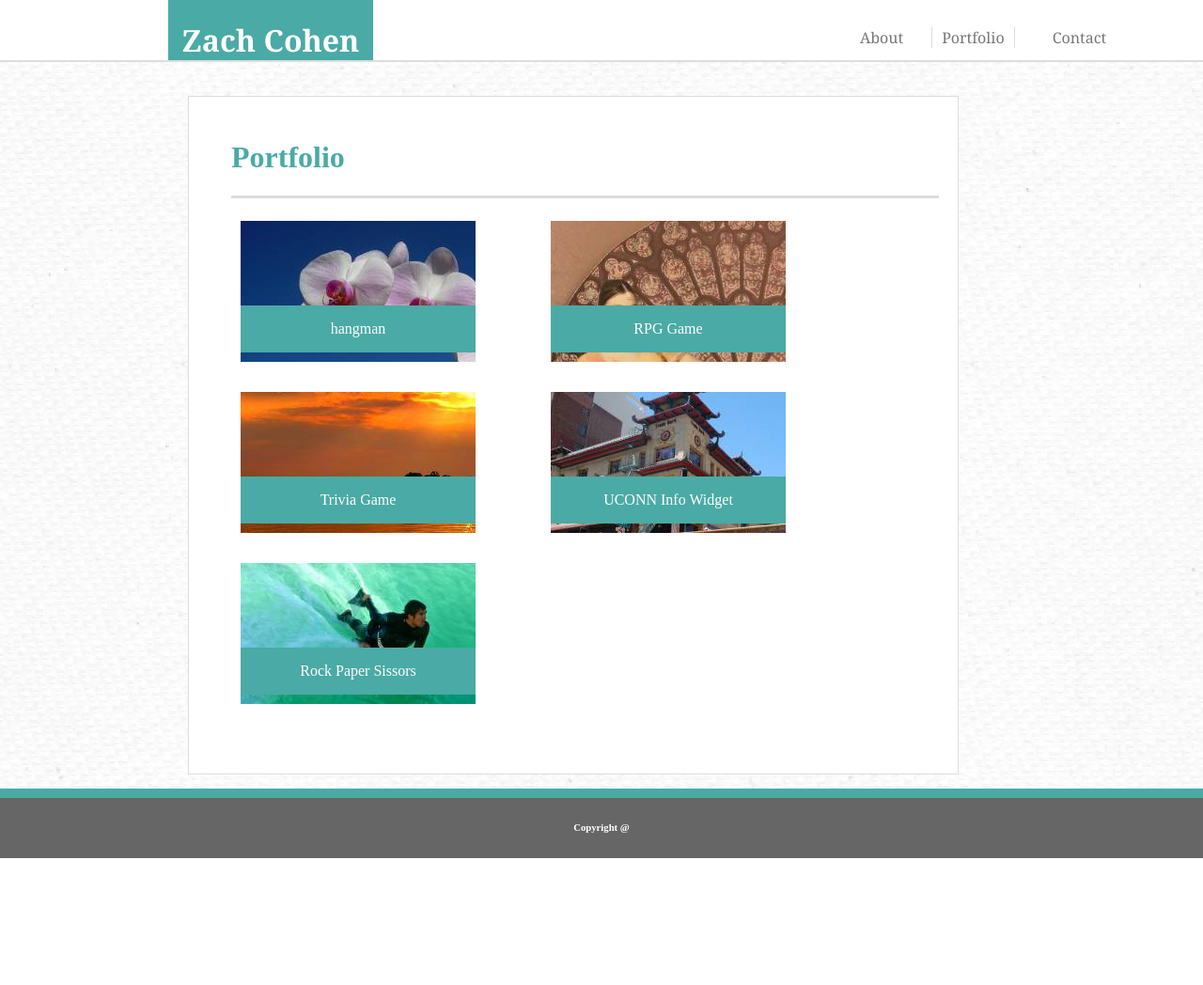
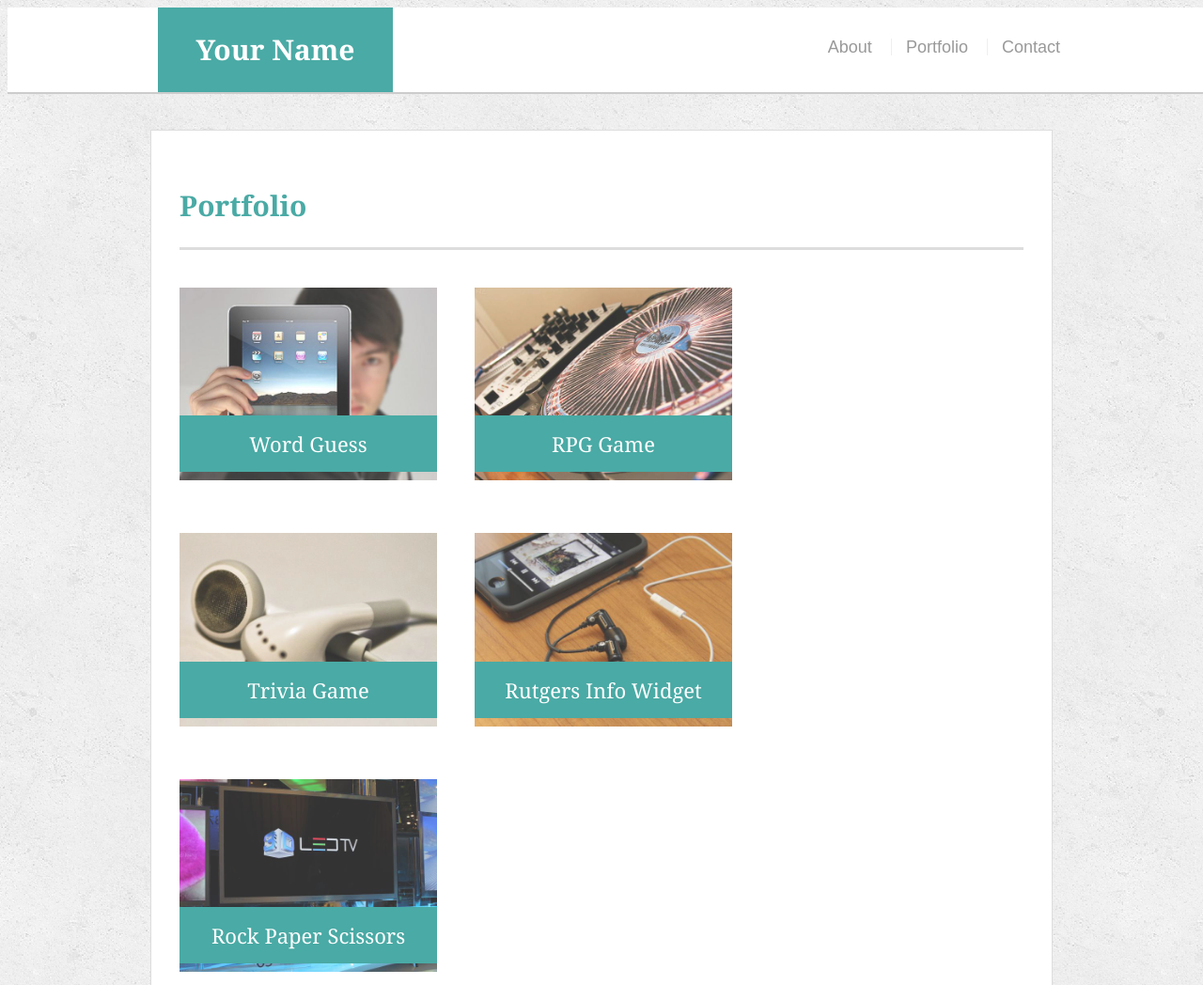
Before and after one commit to thezman88/Responsive-Portfolio, a plain HTML site: page portfolio.html in a window 1280 px wide. Shown: the top 1048 px of the page at 94% size. Before the commit the page ends 913 px from the top, so only its background shows below. Drawn offline with Linux system fonts and the light colour scheme; files whose address does not match are found by name.

Commit message:
page switch

```diff
--- a/assets/css/styles.css
+++ b/assets/css/styles.css
@@ -1,183 +1,270 @@
-body{
+body {
+  font-family: Arial, "Helvetica Neue", Helvetica, sans-serif;
+  font-size: 18px;
+  line-height: 34px;
+  color: #777777;
+  background: url("../images/concrete_seamless.png");
+}
 
-  margin: 0;
-  padding: 0;
+* {
+  box-sizing: border-box;
+}
+
+/* general */
+.container {
+  width: 100%;
+  max-width: 960px;
+  margin: 0 auto;
+  clear: both;
+}
+
+h1,
+h2,
+h3,
+p {
+  margin-bottom: 20px;
+}
+
+p:last-child {
+  margin-bottom: 0;
+}
+
+h1,
+h2,
+h3 {
+  font-family: Georgia, Times, "Times New Roman", serif;
+  font-weight: 700;
+  color: #4aaaa5;
+}
+
+h1 {
+  padding-bottom: 20px;
+  font-size: 30px;
+  line-height: 49px;
+  border-bottom: 3px solid #dddddd;
+}
+
+h2,
+h3 {
+  font-size: 22px;
+}
+
+/* header */
+#masthead {
+  position: fixed;
+  z-index: 99;
+  width: 100%;
+  margin: 0 0 30px;
+  overflow: auto;
+  color: #ffffff;
+  background: #ffffff;
+  border-bottom: 2px solid #cccccc;
+}
+
+#logo {
+  float: left;
+  width: 250px;
+  height: 90px;
+  font-family: Georgia, Times, "Times New Roman", serif;
+  font-size: 30px;
+  font-weight: 700;
+  line-height: 90px;
+  color: #ffffff;
+  text-align: center;
+  text-decoration: none;
+  background: #4aaaa5;
+}
+
+nav {
+  float: right;
+  margin-top: 25px;
+}
+
+nav a {
+  display: inline-block;
+  padding-left: 15px;
+  margin-left: 15px;
+  line-height: 18px;
+  color: #999;
+  text-decoration: none;
+  border-left: 1px solid #efefef;
+}
+
+nav a:first-child {
+  border-left: 0 none;
+}
+
+/* footer */
+footer {
+  padding: 30px 0;
+  clear: both;
+  font-size: 12px;
+  color: #ffffff;
+  color: #cccccc;
+  text-align: center;
+  background: #666666;
+  border-top: 8px solid #4aaaa5;
+  height: 50px;
+  width: 100%;
+}
+
+h3, h2 {
+  padding-bottom: 20px;
+  margin-bottom: 15px;
+  line-height: 22px;
+  border-bottom: 2px solid #eeeeee;
+}
+
+/* main */
+#main-container {
+  padding-top: 130px;
+  min-height: calc(100vh - 70px);
+}
+
+.main-section {
+  float: left;
+  width: 100%;
+  max-width: 960px;
+  padding: 30px;
+  margin: 0 0 40px;
+  background: #ffffff;
+  border: 1px solid #dddddd;
+}
+
+/* portfolio page */
+.work {
+  position: relative;
+  float: left;
+  width: 274px;
+  margin: 20px 0 25px;
+  overflow: auto;
+}
+
+.work:nth-child(even) {
+  margin-right: 40px;
+}
+
+.work img {
+  width: 100%;
+  border: 0 none;
+  opacity: 0.8;
+}
+
+.work h3 {
+  position: absolute;
+  bottom: 20px;
+  width: 100%;
+  padding: 15px;
+  margin-bottom: 0;
+  font-weight: 300;
+  line-height: 30px;
+  color: #ffffff;
+  text-align: center;
+  background: #4aaaa5;
+  border-bottom: 0;
+}
+
+.auth-image {
+  float: left;
+  width: 200px;
+  height: auto;
+  margin-top: 10px;
+  margin-right: 25px;
+}
+
+/* contact page */
+#contact-form ul {
+  margin-bottom: 20px;
+}
+
+#contact-form li {
+  margin-bottom: 10px;
+}
+
+label,
+input[type=text],
+input[type=email],
+textarea {
   display: block;
-  text-decoration: none;
+  width: 100%;
+}
 
+input[type=text],
+input[type=email],
+textarea {
+  height: 35px;
+  padding: 0 10px;
+  font-size: 14px;
+  border: 1px solid #dddddd;
 }
-body{
-  min-height: 100vh;
-  align-items: center;
-  justify-content: center;
-  color: #333;
-  font-family: 'calibri, sans=serif';
-  font-weight: 400;
-  text-transform: capitalize;
-  background-image: url(/Users/zacharycohen/Desktop/BootCamp-HW/Responsive-Portfolio/assets/images/clean_textile_@2X.png);
+
+textarea {
+  height: 200px;
+}
+
+input[type=submit] {
+  padding: 10px 30px;
+  font-size: 18px;
+  color: #ffffff;
+  cursor: pointer;
+  background: #4aaaa5;
+  border: 0 none;
+}
+
+/* media query */
+@media screen and (max-width: 640px) {
+  .auth-image{
+    width:100%;
+  }
+  #main-container{
+    width:900px;
 
 
   }
-a:link{
-  color:#777777;
-}
-a:visited{
-  color:#777777;
-}
-a:hover{
-  color:#777777;
-}
-a:focus{
-  color:#777777;
-}
-a:active{
-  color:#777777;
+  .main-section{
+    margin-top:40px
   }
 
-header{
-  font-family: 'Georgia', Times, Times New Roman, serif;
-  background-color: #ffffff;
-  height: 4rem;
-  display: flex;
-  justify-content: center;
-  flex-direction: column;
-  text-align: center;
-  color: #777777;
-  border-bottom: 2px solid #dddddd;
+  #logo{
+    width:100%;
+    padding-right:250px;
+  }
+  nav{
+    width:100%;
+    padding-left: 470px;
+  }
+
+}
+@media screen and (max-width: 768px) {
+nav{
+  margin-right:250px;
+}
+#main-container{
+  width:1000px;
 
 
 }
+.main-section{
+  width: 100%;
+ max-width: 650px;
 
+ /* Box-model */
+ padding: 30px;
 
-h1{
-  color: #fff;
+ /* Positioning */
+ margin: 0 0 200px;
 }
-nav a{
-  display: table;
-  float: left;
-  padding: 25px;
-  text-decoration: none;
 
 }
-nav a:hover{
-  color: #4aaaa5;
+@media screen and (max-width: 980px) {
+  #main-container {
+    padding-right: 300px;
+    /* padding-bottom: 500px; */
+    /* height: 300px; */
+    /* margin-bottom: 400px; */
+    /* margin-right: 200px; */
   }
   nav{
-  float: left;
-  position: absolute;
-  left: 850px;
-
+    padding-right: 10px;
   }
-nav ul li{
-  list-style-type: none;
 }
-
-.portfolio{
-  border-left: 1px solid #dddddd;
-  border-right: 1px solid #dddddd;
-  padding-left: 10px;
-  padding-right: 10px;
-
-}
-.about{
-  margin-right: -20px;
-}
-.contact{
-  margin-left: -10px;
-}
-
-.innerHeader{
-  background-color: #4aaaa5;
-  width: 17%;
-  margin-left: 14%;
-  height: 100%;
-  float: left;
-}
-
-
-
-.container{
-  background: #fff;
-  margin-left: 200px;
-  margin-right: 260px;
-  margin-bottom: 70px;
-  height: 500px;
-  color: #4aaaa5;
-  border: 1px solid #dddddd;
-  padding: 10px;
-  text-transform: none;
-}
-.container img{
-  float: left;
-  height: 200px;
-  width: 200px;
-  padding-right: 23px;
-}
-.container h1{
-  text-align: left;
-  justify-content: center;
-  padding-top: 15px;
-  padding-left: 30px;
-  color: #4aaaa5;
-}
-.container p{
-color: #777777;
-line-height: 30px;
-font-size: 17px;
-padding: 5px;
-font-family: 'calibri',sans-serif;
-}
-hr {
-  background-color: #dddddd;
-  height: 3px;
-   border: 5px;
-   width: 95%;
-   margin-left: 30px;
- }
- footer{
-   height: 3.99rem;
-   background: #666666;
-   width: 100%;
-   position: sticky;
-   border-top: 10px solid #4aaaa5;
-   color: #fff;
-   text-align: center;
- }
- .box-1{
-   height: 150px;
-   width: 250px;
-   background-image: url(/Users/zacharycohen/Desktop/BootCamp-HW/Responsive-Portfolio/assets/images/200-4.JPEG);
-   float: left;
- }
- .box-2{
-   height: 150px;
-   width: 250px;
-   background: green;
-   float: left;
-   background-image: url(/Users/zacharycohen/Desktop/BootCamp-HW/Responsive-Portfolio/assets/images/200-1.jpeg);
-
- }
- .box-3{
-   height: 150px;
-   width: 250px;
-   background: green;
-   float: left;
-   background-image: url(/Users/zacharycohen/Desktop/BootCamp-HW/Responsive-Portfolio/assets/images/200-2.jpeg);
-
- }
- .box-4{
-   height: 150px;
-   width: 250px;
-   background: green;
-   float: left;
-   background-image: url(/Users/zacharycohen/Desktop/BootCamp-HW/Responsive-Portfolio/assets/images/200-3.jpeg);
-
- }
- .box-5{
-   height: 150px;
-   width: 250px;
-   background: green;
-   float: left;
-   background-image: url(/Users/zacharycohen/Desktop/BootCamp-HW/Responsive-Portfolio/assets/images/sports.jpeg);
-
- }
--- a/portfolio.html
+++ b/portfolio.html
@@ -1,68 +1,65 @@
-<!DOCTYPE html>
-<html lang="en" dir="ltr">
+<!doctype html>
+<html lang="en-us">
 
 <head>
-  <meta charset="utf-8">
-  <title>Portfolio</title>
-  <link rel="stylesheet" href="assets/css/styles.css">
-  <link rel="stylesheet" href="assets/css/portstyle.css">
+  <meta charset="UTF-8">
+  <title>Portfolio | Your Name</title>
+  <link rel="stylesheet" type="text/css" href="assets/css/styles.css">
+    <meta name="viewport" content="width=device-width,initial-scale=1">
 </head>
 
 <body>
-  <header>
 
-    <div class="innerHeader">
-      <h1>Zach Cohen</h1>
+  <header id="masthead">
+    <div class="container">
+      <a href="index.html" id="logo">Your Name</a>
+      <nav>
+        <a href="index.html">About</a>
+        <a href="portfolio.html">Portfolio</a>
+        <a href="contact.html">Contact</a>
+      </nav>
+    </div>
+  </header>
 
-    </div>
-    <nav>
-      <ul>
-        <a href="index.html">
-          <li class="about">About</li>
-        </a>
-        <a href="portfolio.html">
-          <li class="portfolio">Portfolio</li>
-        </a>
-        <a href="contact.html">
-          <li class="contact">Contact</li>
-        </a>
+  <div id="main-container" class="container">
+    <section class="main-section">
+      <h1>Portfolio</h1>
 
-      </ul>
-    </nav>
+      <div class="work">
+        <img src="assets/images/technics-q-c-640-480-1.jpg" alt="Word Guess">
 
+        <h3>Word Guess</h3>
+      </div>
+      <div class="work">
+        <img src="assets/images/technics-q-c-640-480-2.jpg" alt="RPG Game">
 
+        <h3>RPG Game</h3>
+      </div>
+      <div class="work">
+        <img src="assets/images/technics-q-c-640-480-5.jpg" alt="Trivia Game">
 
-  </header>
-  <br>
-  <br>
-  <div class="container">
-    <span class="aboutMe">
-      <h1>Portfolio</h1>
-    </span>
-    <hr>
-    <a href="#"><figure class="box-1"> <div class="box-absolute">
-    hangman
-    </div> </figure></a>
-    <a href="#"><figure class="box-2"><div class="box-absolute">
-    RPG Game
-    </div></figure></a>
-    <a href="#"><figure class="box-3"><div class="box-absolute1">
-    Trivia Game
-    </div></figure></a>
-    <a href="#"><figure class="box-4"><div class="box-absolute4">
-    UCONN Info Widget
-    </div></figure></a>
-    <a href="#"><figure class="box-5"><div class="box-absolute5">
-    Rock Paper Sissors
-    </div></figure></a>
+        <h3>Trivia Game</h3>
+      </div>
+      <div class="work">
+        <img src="assets/images/technics-q-c-640-480-7.jpg" alt="Rutgers Info Widget">
 
+        <h3>Rutgers Info Widget</h3>
+      </div>
+      <div class="work">
+        <img src="assets/images/technics-q-c-640-480-9.jpg" alt="Rock Paper Scissors">
 
+        <h3>Rock Paper Scissors</h3>
+      </div>
+
+    </section>
 
   </div>
+
   <footer>
-    <h6>copyright @</h6>
+    <div class="container">
+      Copyright &copy;
+    </div>
   </footer>
-
 </body>
 
 </html>
```
Also changed, not shown: contact.html (+48 -50 lines), index.html (+37 -37 lines), assets/images/cat.jpg (added), assets/images/concrete_seamless.png (added), assets/images/technics-q-c-640-480-1.jpg (added), assets/images/technics-q-c-640-480-2.jpg (added), assets/images/technics-q-c-640-480-5.jpg (added), assets/images/technics-q-c-640-480-7.jpg (added), assets/images/technics-q-c-640-480-9.jpg (added). Lines whose indentation alone changed are shown as unchanged.
